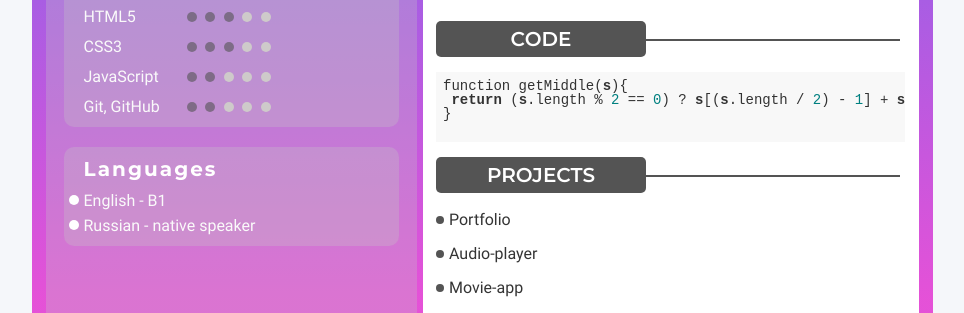
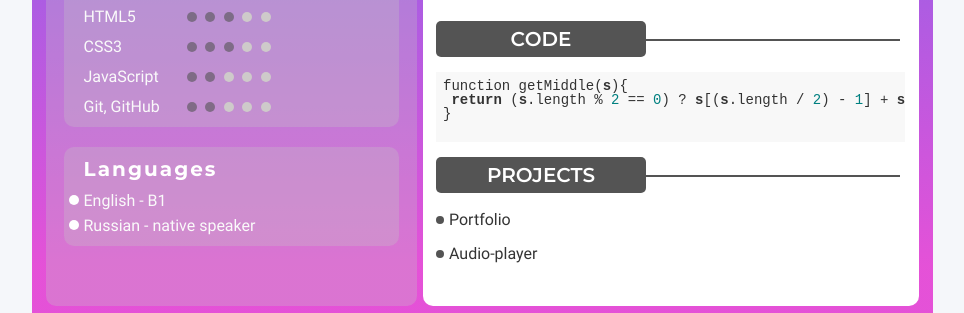
Before and after one commit to enk4y/rsschool-cv-0, a plain HTML site: page index.html in a window 1280 px wide. Shown: the part 530-843 px from the top of the page, without its empty margins (158-1122 px from the left). Drawn offline with nearby package versions, Linux system fonts and the light colour scheme; a small style sheet from the web is missing.

Commit message:
refactor: change info

```diff
--- a/index.html
+++ b/index.html
@@ -233,10 +233,6 @@
 											<span class="list__circle"></span>
 											<a class="projects__link" href="https://enk4y.github.io/jsfepreschool/audio-player/">Audio-player</a>
 										</li>
-										<li class="list__name">
-											<span class="list__circle"></span>
-											<a class="projects__link" href="https://enk4y.github.io/jsfepreschool/movie-app/">Movie-app</a>
-										</li>
 									</ul>
 								</section>
 							</div>
```
